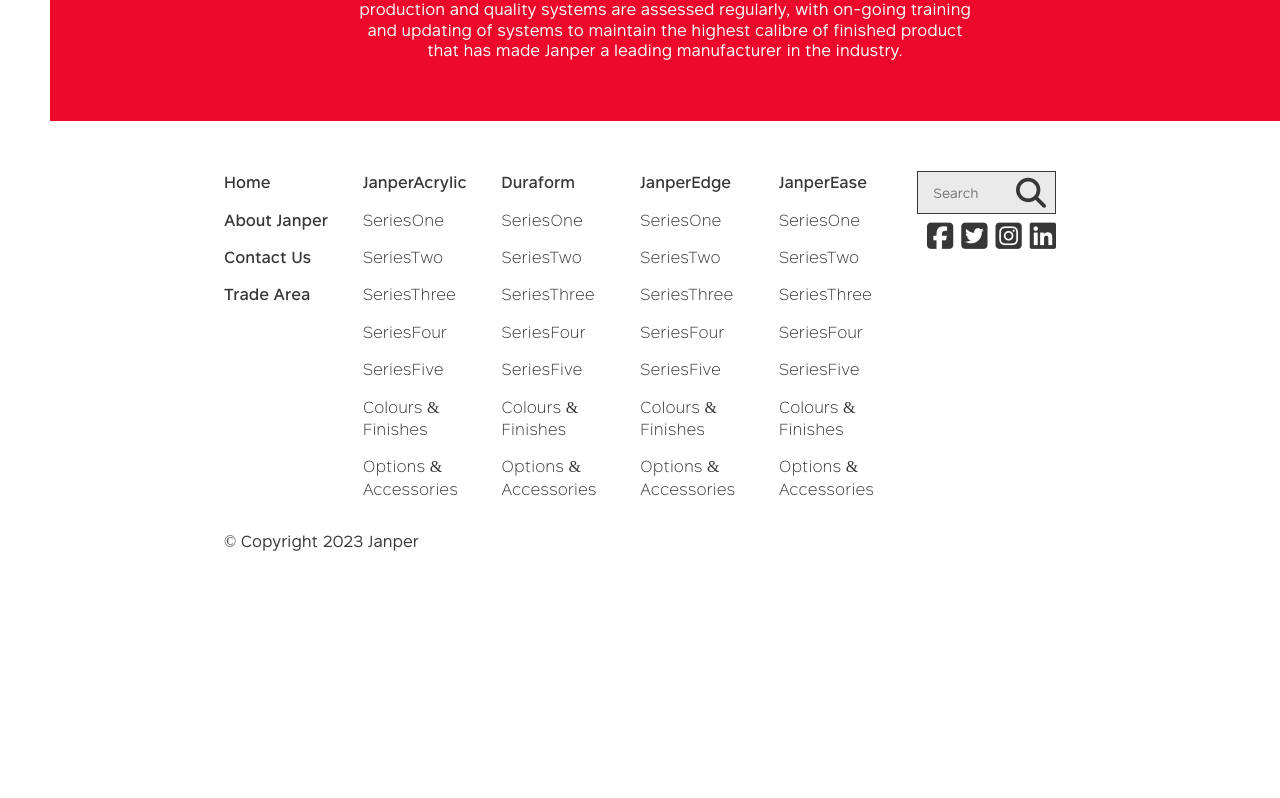
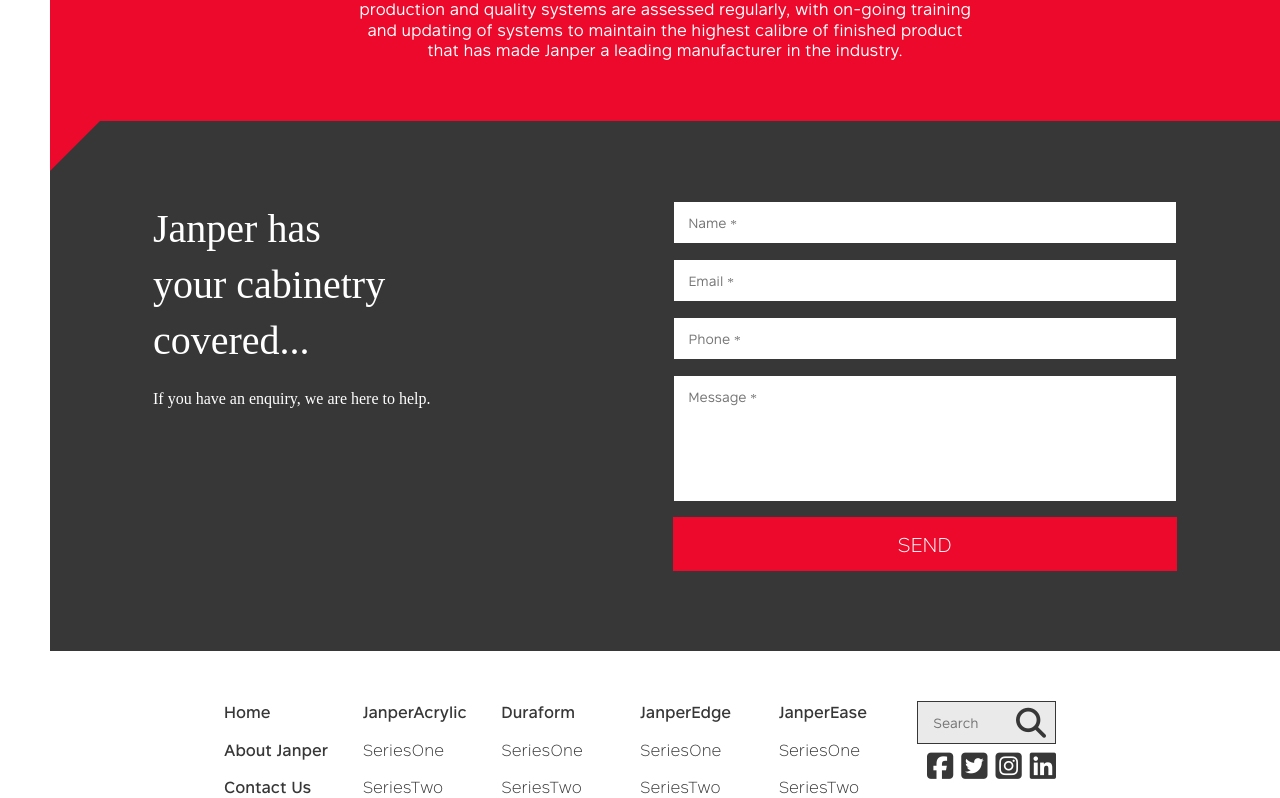
Before and after one commit to hhqbao/JanperSite, an Angular app: page / in a window 1280 px wide. Shown: the part 1062-1860 px from the top of the page. Before the commit the page ends 1664 px from the top, so only its background shows below. Built offline with nearby package versions, Linux system fonts and the light colour scheme.

Commit message:
Finished simple contact form component

```diff
--- /dev/null
+++ b/src/app/components/simple-contact-form/simple-contact-form.component.html
@@ -0,0 +1,31 @@
+<div class="simple-contact-form">
+  <div class="simple-contact-form__container">
+    <div class="row">
+      <div class="col-1-2">
+        <div class="text-box">
+          <h1 class="heading heading--1">Janper has <br />your cabinetry <br />covered...</h1>
+          <p class="paragraph">If you have an enquiry, we are here to help.</p>
+        </div>
+      </div>
+      <div class="col-1-2">
+        <form>
+          <div class="form__group">
+            <input type="text" placeholder="Name *" class="form__control" />
+          </div>
+          <div class="form__group">
+            <input type="email" placeholder="Email *" class="form__control" />
+          </div>
+          <div class="form__group">
+            <input type="text" placeholder="Phone *" class="form__control" />
+          </div>
+          <div class="form__group">
+            <textarea class="form__control" rows="5" placeholder="Message *"></textarea>
+          </div>
+          <div class="form__group">
+            <button type="submit" class="simple-contact-form__submit-btn">Send</button>
+          </div>
+        </form>
+      </div>
+    </div>
+  </div>
+</div>
--- /dev/null
+++ b/src/app/components/simple-contact-form/simple-contact-form.component.ts
@@ -0,0 +1,11 @@
+import { Component, OnInit } from '@angular/core';
+
+@Component({
+  selector: 'app-simple-contact-form',
+  templateUrl: 'simple-contact-form.component.html',
+})
+export class SimpleContactFormComponent implements OnInit {
+  constructor() {}
+
+  ngOnInit() {}
+}
--- a/src/app/pages/home-page/home-page.component.html
+++ b/src/app/pages/home-page/home-page.component.html
@@ -18,4 +18,5 @@
       on-going training and updating of systems to maintain the highest calibre of finished product that has made Janper a leading manufacturer in the industry.
     </p>
   </div>
+  <app-simple-contact-form></app-simple-contact-form>
 </div>
--- /dev/null
+++ b/src/style/1-variables/_grid-settings.scss
@@ -0,0 +1 @@
+$grid-gap: 1.5rem;
--- a/src/style/4-components/_form.scss
+++ b/src/style/4-components/_form.scss
@@ -3,7 +3,7 @@
     display: block;
 
     &:not(:first-child) {
-      margin-top: 0.8rem;
+      margin-top: 1.5rem;
     }
   }
 
@@ -16,5 +16,9 @@
     &--shade {
       background-color: rgba($black--1, 0.1);
     }
+
+    &:is(textarea) {
+      resize: none;
+    }
   }
 }
--- /dev/null
+++ b/src/style/4-components/_grid.scss
@@ -0,0 +1,39 @@
+.row {
+  &::after {
+    content: "";
+    clear: both;
+    display: table;
+  }
+
+  & > [class^="col-"] {
+    float: left;
+
+    &:not(:first-child) {
+      margin-left: $grid-gap;
+    }
+  }
+
+  .col-1-2 {
+    width: calc((100% - #{$grid-gap}) / 2);
+  }
+
+  .col-1-3 {
+    width: calc((100% - 2 * #{$grid-gap}) / 3);
+  }
+
+  .col-2-3 {
+    width: calc(2 * ((100% - 2 * #{$grid-gap}) / 3));
+  }
+
+  .col-1-4 {
+    width: calc((100% - 3 *#{$grid-gap}) / 4);
+  }
+
+  .col-2-4 {
+    width: calc(2 * ((100% - 3 *#{$grid-gap}) / 4));
+  }
+
+  .col-2-4 {
+    width: calc(3 * ((100% - 3 *#{$grid-gap}) / 4));
+  }
+}
--- /dev/null
+++ b/src/style/4-components/_simple-contact-form.scss
@@ -0,0 +1,47 @@
+.simple-contact-form {
+  background-color: $black--1;
+  padding: 8rem 0;
+  position: relative;
+
+  &::before {
+    border-top: solid 5rem $red--1;
+    border-right: solid 5rem transparent;
+    content: "";
+    display: block;
+    left: 0;
+    position: absolute;
+    top: 0;
+  }
+
+  &__container {
+    max-width: 102.4rem;
+    margin: 0 auto;
+
+    .text-box {
+      color: white;
+      font-family: "Baskerville";
+
+      & > .heading {
+        font-weight: normal;
+      }
+    }
+  }
+
+  &__submit-btn {
+    border: solid 1px $red--1;
+    background-color: $red--1;
+    color: white;
+    cursor: pointer;
+    display: block;
+    font-size: 2rem;
+    font-weight: 100;
+    padding: 1rem 0;
+    text-transform: uppercase;
+    transition: background-color 0.3s ease;
+    width: 100%;
+
+    &:hover {
+      background-color: transparent;
+    }
+  }
+}
--- a/src/style/4-components/_social-media-list.scss
+++ b/src/style/4-components/_social-media-list.scss
@@ -6,6 +6,11 @@
 
     & > a {
       font-size: 3rem;
+      transition: color 0.3s ease;
+
+      &:hover {
+        color: $red--1;
+      }
     }
 
     &:not(:first-child) {
--- a/src/style/6-layouts/_layout-1.scss
+++ b/src/style/6-layouts/_layout-1.scss
@@ -45,6 +45,10 @@
               &:visited {
                 color: $black--1;
                 text-decoration: none;
+
+                &:hover {
+                  color: $red--1;
+                }
               }
             }
 
--- a/src/style/main.scss
+++ b/src/style/main.scss
@@ -1,4 +1,5 @@
 @import "./1-variables/colors";
+@import "./1-variables/grid-settings";
 @import "./1-variables/font-faces";
 @import "./1-variables/nav-menu-sizes";
 @import "./2-abstract/animations";
@@ -9,5 +10,7 @@
 @import "./4-components/heading";
 @import "./4-components/form";
 @import "./4-components/social-media-list";
+@import "./4-components/grid";
+@import "./4-components/simple-contact-form";
 @import "./5-pages/home-page";
 @import "./6-layouts/layout-1";
```
Also changed, not shown: src/app/app.module.ts (+8 -1 lines).
